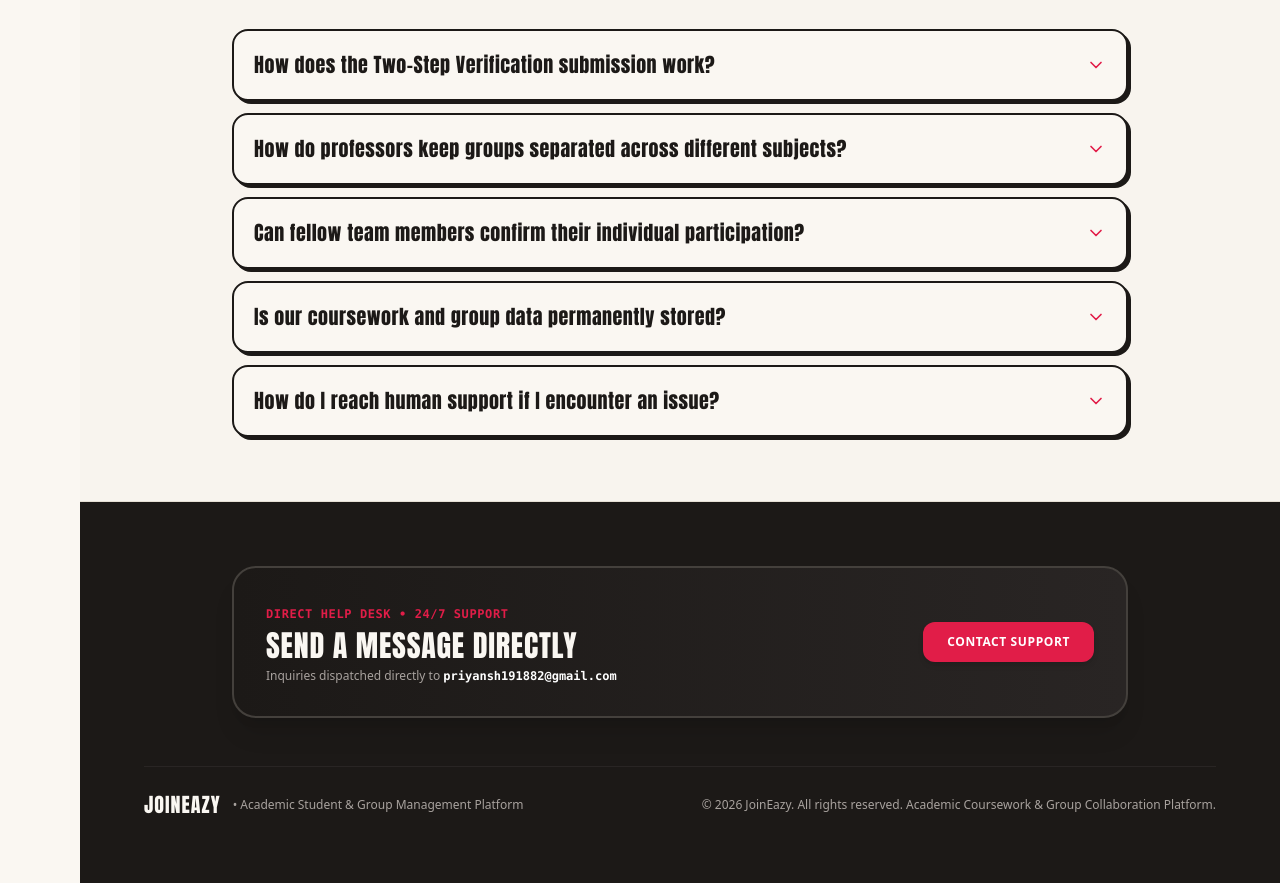
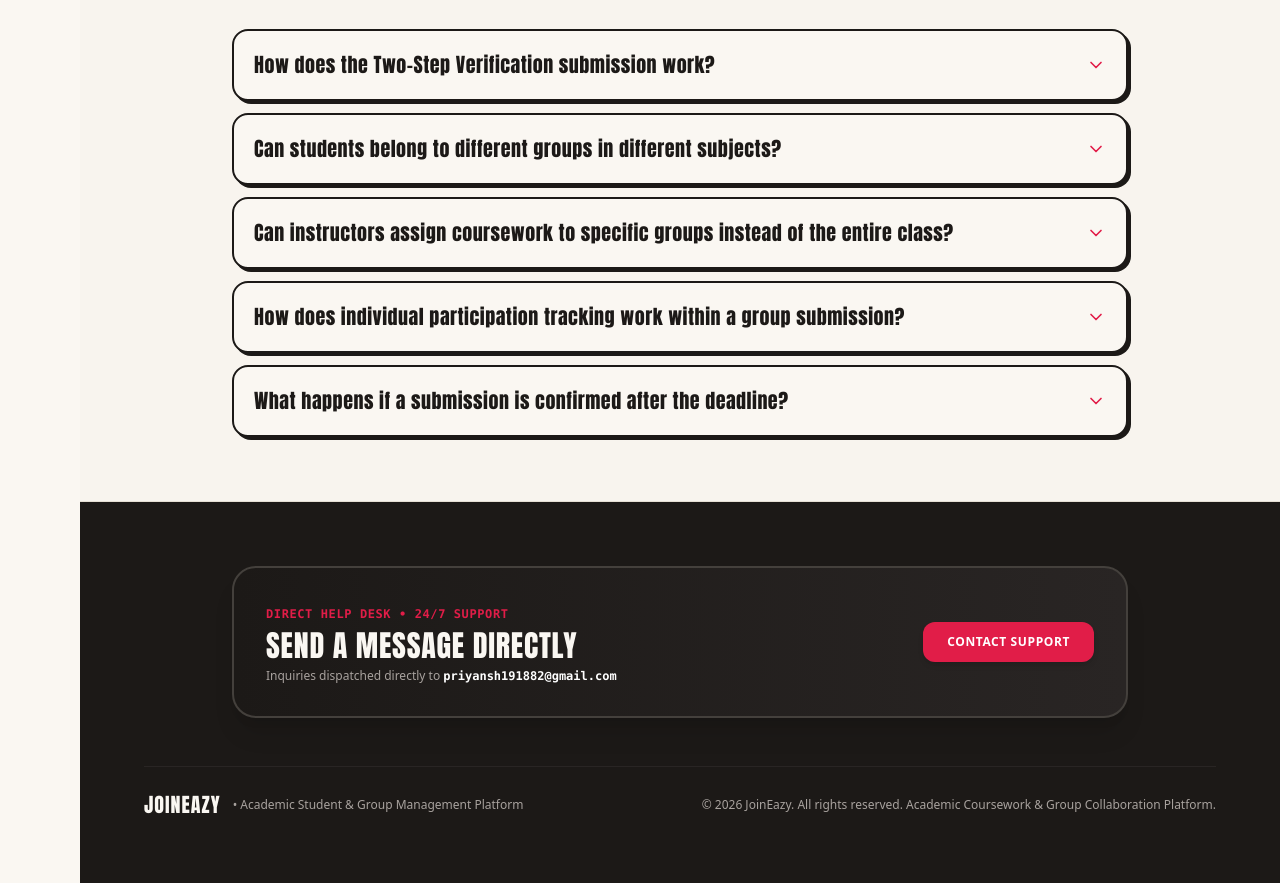
Before and after one commit to priyansh-018/JoinEazy, a React (Vite) app in the folder frontend/: page / in a window 1280 px wide. Shown: the part 2464-3347 px from the top of the page. Built offline with nearby package versions, Linux system fonts and the light colour scheme; no server answers.

Commit message:
fix(faq): replace database/dev FAQs with practical, legitimate academic user questions

```diff
--- a/frontend/src/pages/LandingPage.jsx
+++ b/frontend/src/pages/LandingPage.jsx
@@ -91,23 +91,23 @@ export default function LandingPage() {
   const faqs = [
     {
       q: 'How does the Two-Step Verification submission work?',
-      a: 'Students first upload their deliverables to the shared OneDrive directory provided by the professor. In JoinEazy, the group leader toggles Step 1 ("Yes, files uploaded") and finalizes with Step 2, generating an immutable timestamp for both the team and individual peers.'
+      a: 'Students first upload their deliverables to the shared OneDrive directory designated by the instructor. In JoinEazy, the group leader toggles Step 1 ("Upload Completed") and locks Step 2 ("Final Submission Confirmation"), creating an immutable, verifiable audit timestamp for the entire group.'
     },
     {
-      q: 'How do professors keep groups separated across different subjects?',
-      a: 'Professors create subjects/courses (e.g. CS401 Cloud Computing) which generate unique Course Invite Links and codes. When students form their groups using that link, they are automatically organized under that subject and professor. When the professor assigns coursework, only groups in that course appear!'
+      q: 'Can students belong to different groups in different subjects?',
+      a: 'Yes. Groups are strictly isolated by subject and course code. A student can lead a project team in Cloud Computing while collaborating as a team member in a completely different group for another course.'
     },
     {
-      q: 'Can fellow team members confirm their individual participation?',
-      a: 'Yes! Once a group leader or member initiates the submission, other group members can log in and click "Confirm My Participation", allowing professors to track both group-level completion and individual student-level accountability.'
+      q: 'Can instructors assign coursework to specific groups instead of the entire class?',
+      a: 'Yes. When creating an assignment, instructors can choose cohort-wide distribution or selectively target specific project groups based on specialized lab tracks or group milestones.'
     },
     {
-      q: 'Is our coursework and group data permanently stored?',
-      a: 'Yes, 100%. JoinEazy features real-time cloud data synchronization with automated backups and session persistence, guaranteeing zero coursework or group data loss across devices, network interruptions, or page refreshes.'
+      q: 'How does individual participation tracking work within a group submission?',
+      a: 'Once a group submission is initiated, all group members can log in and click "Confirm My Participation". This provides instructors with a transparent student-by-student confirmation roster alongside overall group completion.'
     },
     {
-      q: 'How do I reach human support if I encounter an issue?',
-      a: 'Click "Need Help?" or "Contact Support" anywhere on the platform. Inquiries route directly to our priority support desk at priyansh191882@gmail.com with dedicated response tracking.'
+      q: 'What happens if a submission is confirmed after the deadline?',
+      a: 'Submissions made after the due date are automatically flagged with a visible "Past Due" status badge and the exact completion timestamp, allowing instructors full discretion during grading.'
     }
   ];
 
```
